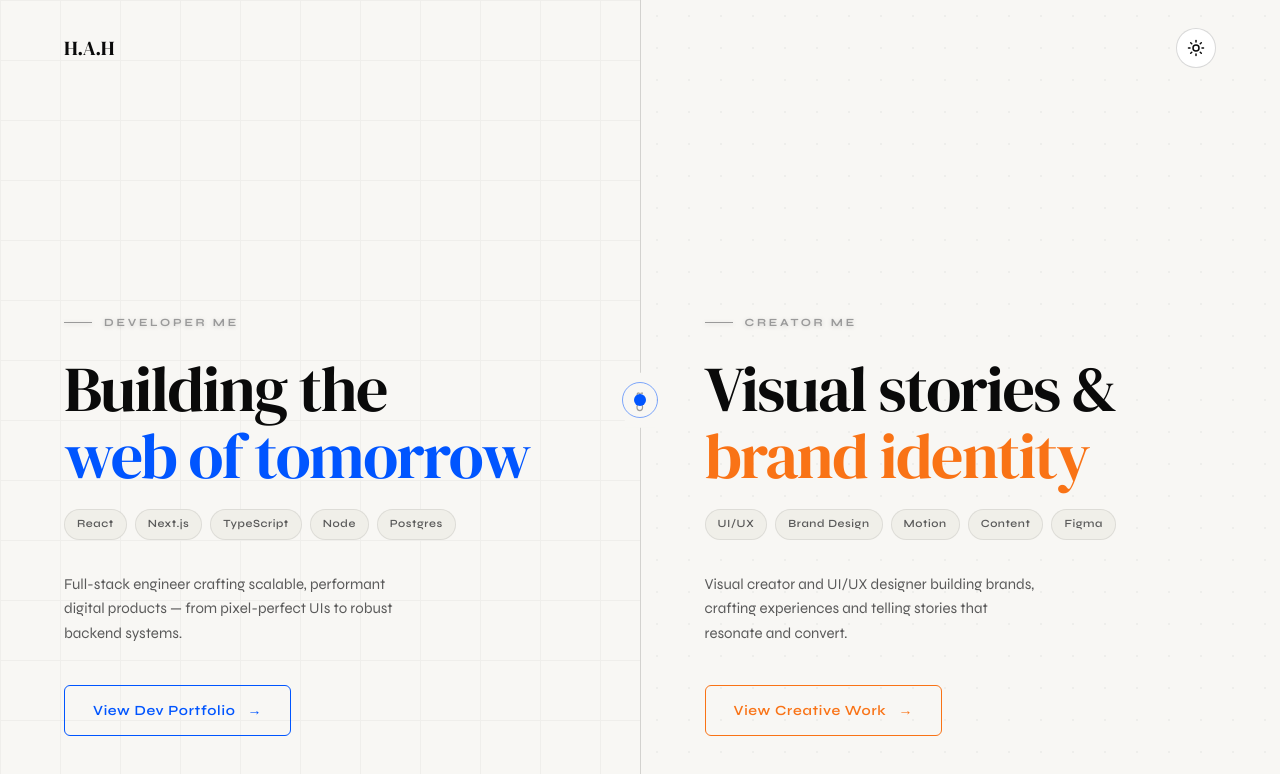
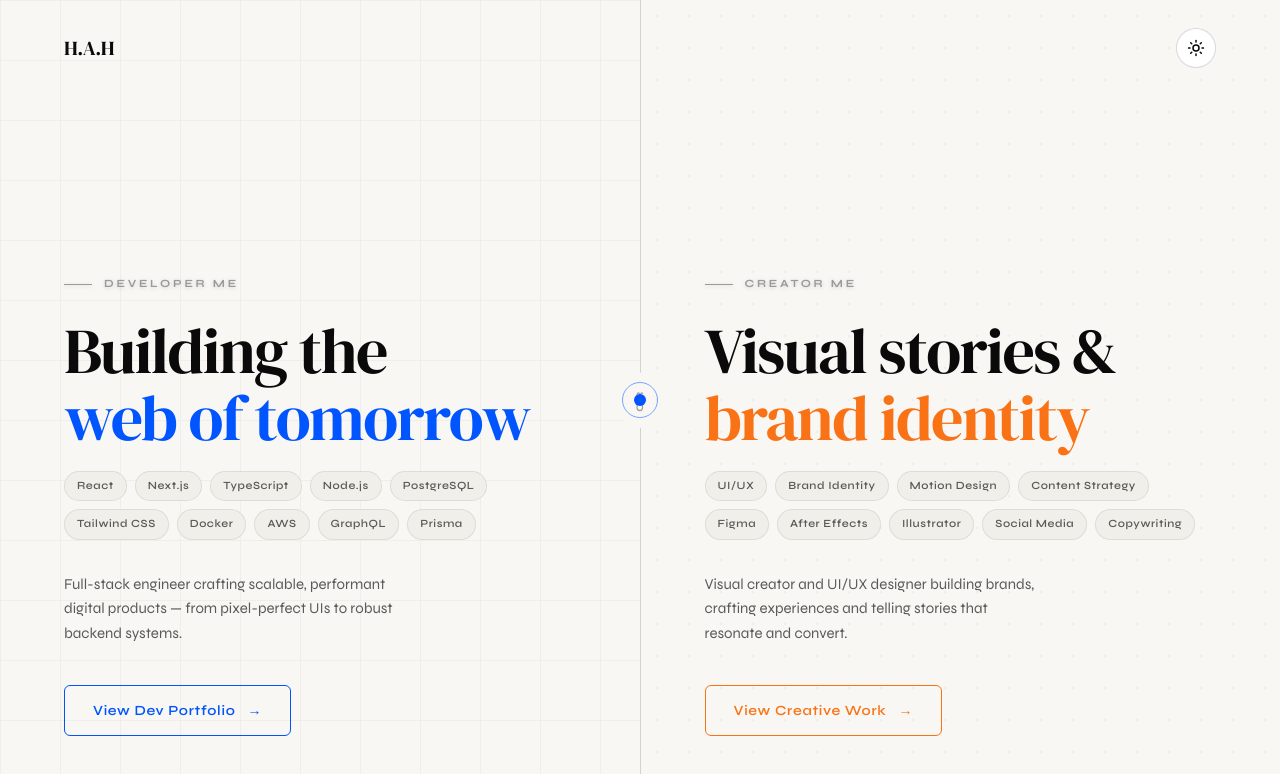
Before and after one commit to haile121/portfolio, a Next.js app: page / in a window 1280 px wide. Shown: the top 774 px of the page. Built offline with nearby package versions, Linux system fonts and the light colour scheme.

Commit message:
feat(landing): update landing page component

```diff
--- a/src/components/landing/LandingPage.tsx
+++ b/src/components/landing/LandingPage.tsx
@@ -76,16 +76,25 @@ export function LandingPage({ onNavigate }: LandingPageProps) {
           </h2>
 
           <div className="flex flex-wrap gap-2 mb-8">
-            {["React", "Next.js", "TypeScript", "Node", "Postgres"].map(
-              (skill) => (
+            {[
+              "React",
+              "Next.js",
+              "TypeScript",
+              "Node.js",
+              "PostgreSQL",
+              "Tailwind CSS",
+              "Docker",
+              "AWS",
+              "GraphQL",
+              "Prisma",
+            ].map((skill) => (
               <span
                 key={skill}
                 className="text-[11px] font-semibold tracking-wider px-3 py-1.5 rounded-full bg-surface text-text2 border border-border transition-all duration-200 group-hover:border-border2 hover:!bg-blue-light hover:!text-blue hover:!border-blue"
               >
                 {skill}
               </span>
-              ),
-            )}
+            ))}
           </div>
 
           <p className="text-[15px] text-text2 leading-relaxed max-w-[340px] mb-10">
@@ -168,16 +177,24 @@ export function LandingPage({ onNavigate }: LandingPageProps) {
           </h2>
 
           <div className="flex flex-wrap gap-2 mb-8">
-            {["UI/UX", "Brand Design", "Motion", "Content", "Figma"].map(
-              (skill) => (
+            {[
+              "UI/UX",
+              "Brand Identity",
+              "Motion Design",
+              "Content Strategy",
+              "Figma",
+              "After Effects",
+              "Illustrator",
+              "Social Media",
+              "Copywriting",
+            ].map((skill) => (
               <span
                 key={skill}
                 className="text-[11px] font-semibold tracking-wider px-3 py-1.5 rounded-full bg-surface text-text2 border border-border transition-all duration-200 group-hover:border-border2 hover:!bg-[#f97316]/10 hover:!text-[#f97316] hover:!border-[#f97316]"
               >
                 {skill}
               </span>
-              ),
-            )}
+            ))}
           </div>
 
           <p className="text-[15px] text-text2 leading-relaxed max-w-[340px] mb-10">
```
Lines whose indentation alone changed are shown as unchanged.
